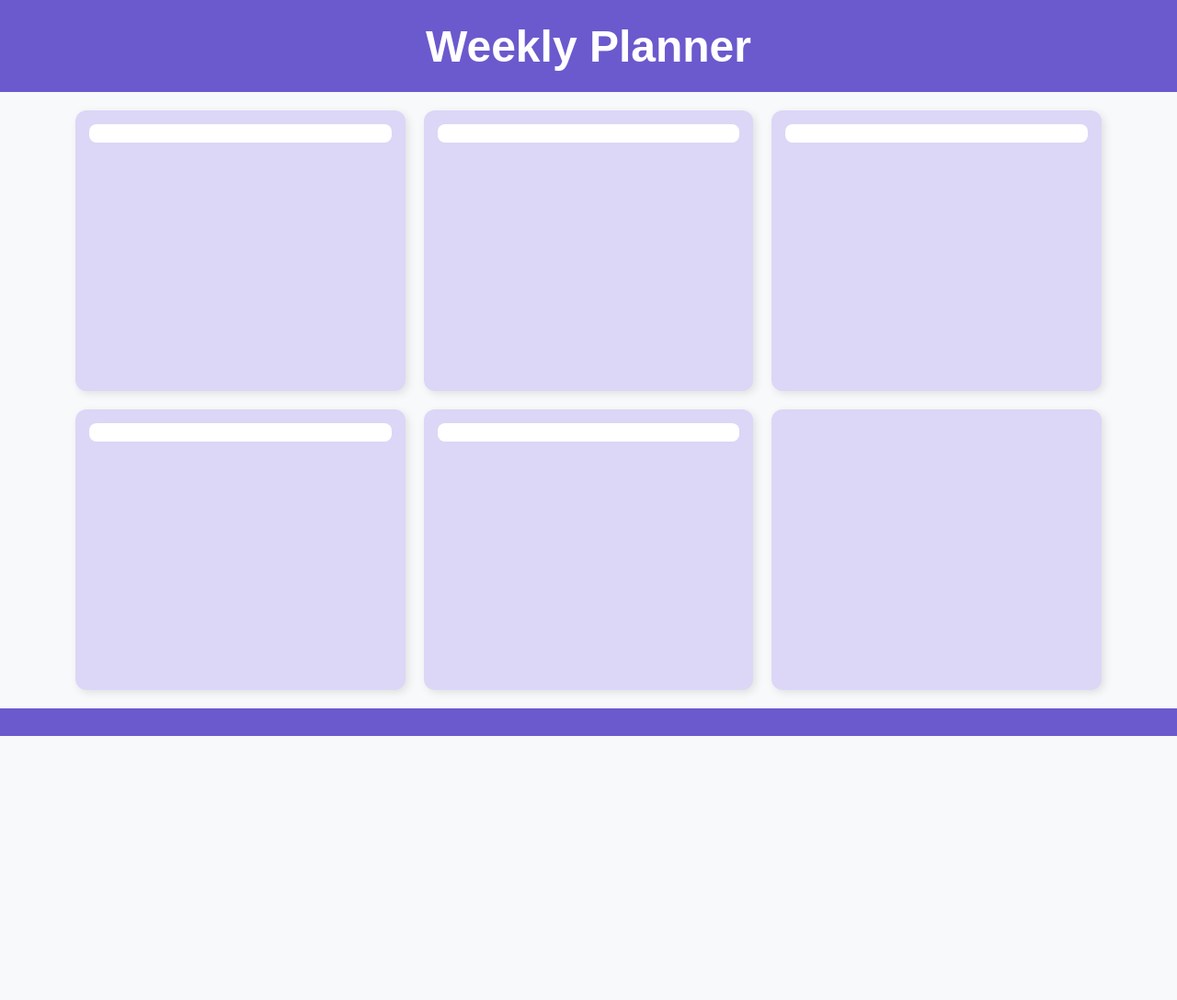
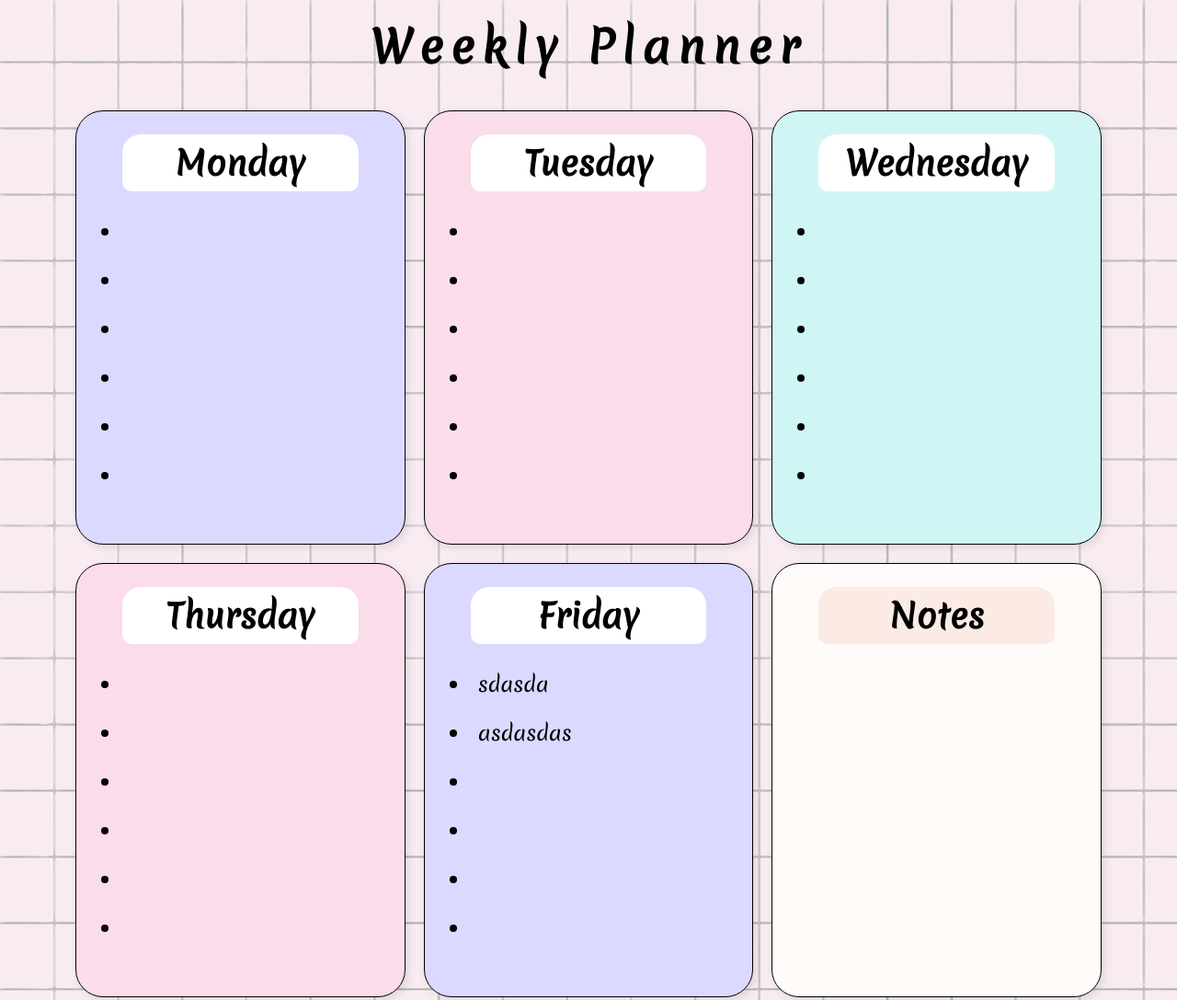
Before and after one commit to aguslorenzo/weekly-planner, a plain HTML site: page index.html in a window 1280 px wide. Shown: the top 1087 px of the page at 92% size. Before the commit the page ends 800 px from the top, so only its background shows below. Drawn offline with Linux system fonts and the light colour scheme.

Commit message:
lista la vista

```diff
--- a/index.html
+++ b/index.html
@@ -19,62 +19,92 @@
             <div class="day" id="monday">
                 <div class="day-content">
                         <div class="day-header">
-                            <!--aca va el nombre del dia-->
+                            <h2>Monday</h2>
                         </div>
                         <div class="task-list">
                             <!--aca va la lista de tareas-->
-                            <ul></ul>
+                            <ul><li></li>
+                                <li></li>
+                                <li></li>
+                                <li></li>
+                                <li></li>
+                                <li></li></ul>
                         </div>
                 </div>
             </div>
             <div class="day" id="tuesday">
                 <div class="day-content">
                     <div class="day-header">
-                        <!--aca va el nombre del dia-->
+                        <h2>Tuesday</h2>
                     </div>
                     <div class="task-list">
                         <!--aca va la lista de tareas-->
-                        <ul></ul>
+                        <ul>
+                            <li></li>
+                            <li></li>
+                            <li></li>
+                            <li></li>
+                            <li></li>
+                            <li></li>
+                        </ul>
                     </div>
             </div>
             </div>
             <div class="day" id="wednesday">
                 <div class="day-content">
                     <div class="day-header">
-                        <!--aca va el nombre del dia-->
+                        <h2>Wednesday</h2>
                     </div>
                     <div class="task-list">
                         <!--aca va la lista de tareas-->
-                        <ul></ul>
+                        <ul><li></li>
+                            <li></li>
+                            <li></li>
+                            <li></li>
+                            <li></li>
+                            <li></li>
+                        </ul>
                     </div>
             </div>
             </div>
             <div class="day" id="thursday">
                 <div class="day-content">
                     <div class="day-header">
-                        <!--aca va el nombre del dia-->
+                        <h2>Thursday</h2>
                     </div>
                     <div class="task-list">
                         <!--aca va la lista de tareas-->
-                        <ul></ul>
+                        <ul><li></li>
+                            <li></li>
+                            <li></li>
+                            <li></li>
+                            <li></li>
+                            <li></li>
+                        </ul>
                     </div>
             </div>
             </div>
             <div class="day" id="friday">
                 <div class="day-content">
                     <div class="day-header">
-                        <!--aca va el nombre del dia-->
+                        <h2>Friday</h2>
                     </div>
                     <div class="task-list">
                         <!--aca va la lista de tareas-->
-                        <ul></ul>
+                        <ul><li>sdasda</li>
+                            <li>asdasdas</li>
+                            <li></li>
+                            <li></li>
+                            <li></li>
+                            <li></li>
+                        </ul>
                     </div>
             </div>
             </div>
             <div class="note">
                 <div class="note-content">
                     <div class="note-header">
-                        <!--aca va el titulo notes-->
+                        <h2>Notes</h2>
                     </div>
                     <div class="note-section">
                         <!--aca van las notas-->
--- a/style.css
+++ b/style.css
@@ -1,27 +1,36 @@
+@font-face {
+    font-family: "Merienda-Regular";
+    src: url("fonts/Merienda-Regular.ttf") format("truetype");
+    font-weight: normal;
+    font-style: normal;
+}
+
 * {
     margin: 0;
     padding: 0;
     box-sizing: border-box;
 }
 
+
 body {
     width: 100vw;
     height: 100vh;
     display: grid;
     grid-template-rows: 100px 1fr 30px; /* Header - Main (Section) - Footer */
-    background-color: #f8f9fa;
-    font-family: Arial, sans-serif;
+    background-color: #F8EBF1;
+    background-image: url("images/bg.png");
+    font-family: "Merienda-Regular", Arial, sans-serif;
 }
 
 /* ===== HEADER ===== */
 header {
-    background-color: #6a5acd; /* Color lavanda suave */
-    color: white;
+    color: black;
     display: flex;
     align-items: center;
     justify-content: center;
     font-size: 24px;
     font-weight: bold;
+    letter-spacing: 8px;
 }
 
 /* ===== SECTION (Contenedor Principal) ===== */
@@ -51,21 +60,65 @@ section {
 #friday { grid-column: 2; grid-row: 2; }
 .notes { grid-column: 3; grid-row: 2; } /* Notas ocupa la última celda */
 
+#monday, #friday {
+    background-color: #DBD9FF;
+}
+#tuesday, #thursday {
+    background-color: #FBDCEB;
+}
+#wednesday {
+    background-color: #CFF6F5;
+}
+.note {
+    background-color: #FFFBF9;
+}
+
 /* Día individual */
 .day, .note {
-    background-color: #dcd6f7; /* Un lavanda más claro */
     border-radius: 12px;
-    padding: 15px;
+    padding: 25px 30px 25px 30px;
     box-shadow: 3px 3px 10px rgba(0, 0, 0, 0.1);
+    border: 1px solid black;
+    border-radius: 30px;
+}
+.day {
+    display: flex;
+    flex-direction: column;
+    align-items: center; /* Centra el contenido dentro del día */
 }
 
+.day-content, .note-content {
+    display: flex;
+    flex-direction: column;
+    width: 100%;
+    height: 100%;
+
+}
 /* Título del día */
-.day-header {
+.day-header, .note-header {
     background-color: white;
-    padding: 10px;
-    border-radius: 8px;
+    padding: 5px;
+    margin: 0px 20px;
+    border-radius: 20px 20px 10px 10px;
     text-align: center;
     font-weight: bold;
+    font-size: 24px;
+}
+.note-header {
+    background-color: #FBEBE4;
+}
+
+.task-list, .note-section {
+    display: flex;
+    flex-direction: column;
+    width: 100%;
+    height: 100%;
+    padding: 20px;
+}
+.task-list li, .note-section li{
+    padding: 8px;
+    margin-bottom: 5px;
+    font-size: 22px;
 }
 
 /* Notas */
@@ -79,7 +132,6 @@ section {
 
 /* ===== FOOTER ===== */
 footer {
-    background-color: #6a5acd;
     color: white;
     display: flex;
     align-items: center;
```
Also changed, not shown: fonts/Merienda-Regular.ttf (added), images/background.avif (added), images/bg.png (added).
